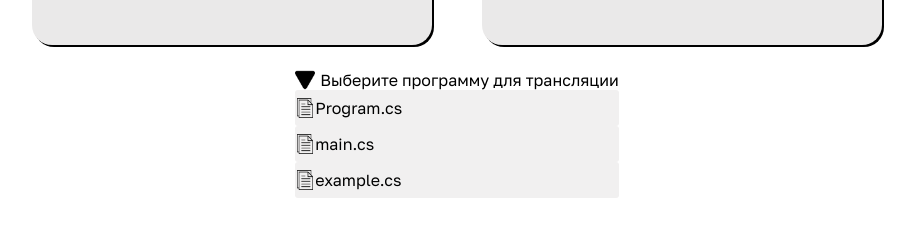
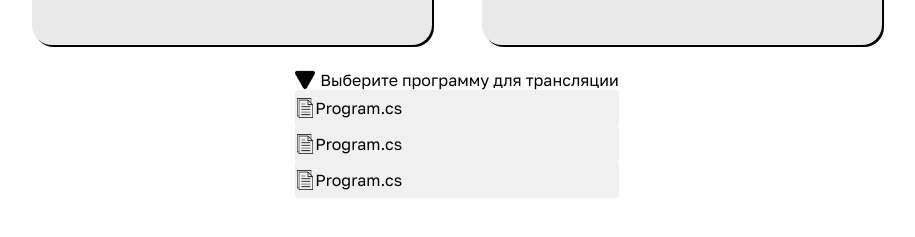
Before and after one commit to RuLeLX/guiTranslator, a React (Create React App) app in the folder gui/: page / in a window 1280 px wide. Both pictures are taken after a click on the element "Выберите программу для трансляции". Shown: the part 315-552 px from the top of the page, without its empty margins (183-1098 px from the left). Built offline with nearby package versions, Linux system fonts and the light colour scheme.

Commit message:
Create animation for Filelist

```diff
--- a/gui/src/components/ListFiles.js
+++ b/gui/src/components/ListFiles.js
@@ -6,46 +6,22 @@ import FileIcon from "../images/FileIcon.png";
 export default function ListFiles() {
 
     const [showfiles, Show] = useState([
-        {transition: "0.5s", opacity: "0"},
-        {transition: "1s", opacity: "0"},
-        {transition: "1.5s", opacity: "0"},
+        {transition: "0.4s", opacity: "0"},
+        {transition: "0.8s", opacity: "0"},
+        {transition: "1.2s", opacity: "0"},
     ]);
 
-    useEffect(()=>{
-        console.log("Изменилось состояние!")
-    }, [showfiles])
-
     const triangle_in_head = useRef();
-    var flag = true;
 
 
     const showList = () => {
         var triangle = triangle_in_head.current;
-
-        if (flag){
-            triangle.style.transform = "rotate(90deg)";
-
-                Show([
-                    {transition: "0.5s", opacity: "1"},
-                    {transition: "1s", opacity: "1"},
-                    {transition: "1.5s", opacity: "1"},
-                ]);
-
-        }
-        else {
-            triangle.style.transform = "rotate(0deg)";
-
-            Show([
-                {transition: "0.5s", opacity: "0"},
-                {transition: "1s", opacity: "0"},
-                {transition: "1.5s", opacity: "0"},
-            ]);
-
-        }
-
-        flag = !flag;
-
-
+        triangle.style.transform = "rotate(90deg)";
+        Show([
+            {transition: "0.4s", opacity: "1"},
+            {transition: "0.8s", opacity: "1"},
+            {transition: "1.2s", opacity: "1"},
+        ]);
     }
 
     return <div className={"ListFiles"}>
@@ -53,18 +29,16 @@ export default function ListFiles() {
             <label>Выберите программу для трансляции</label>
         </div>
 
+        {showfiles.map(item =>
+            <div className={"FileName"} style={item} onClick={()=>{
+                Show([
+                    {transition: "1.2s", opacity: "0"},
+                    {transition: "0.8s", opacity: "0"},
+                    {transition: "0.4s", opacity: "0"},
+                ]);
+            }}><img src={FileIcon}/>Program.cs</div>)}
 
-        <div>
-            <div className={"FileName"} style={{transition: showfiles[0].transition, opacity: showfiles[0].opacity}}><img
-                src={FileIcon}/>Program.cs
-            </div>
-            <div className={"FileName"} style={{transition: showfiles[1].transition, opacity: showfiles[1].opacity}}><img
-                src={FileIcon}/>main.cs
-            </div>
-            <div className={"FileName"} style={{transition: showfiles[2].transition, opacity: showfiles[2].opacity}}><img
-                src={FileIcon}/>example.cs
-            </div>
-        </div>
+
 
     </div>
 }
```
Also changed, not shown: gui/src/components/ListFiles/Variants.js (deleted, +0 -15 lines).
